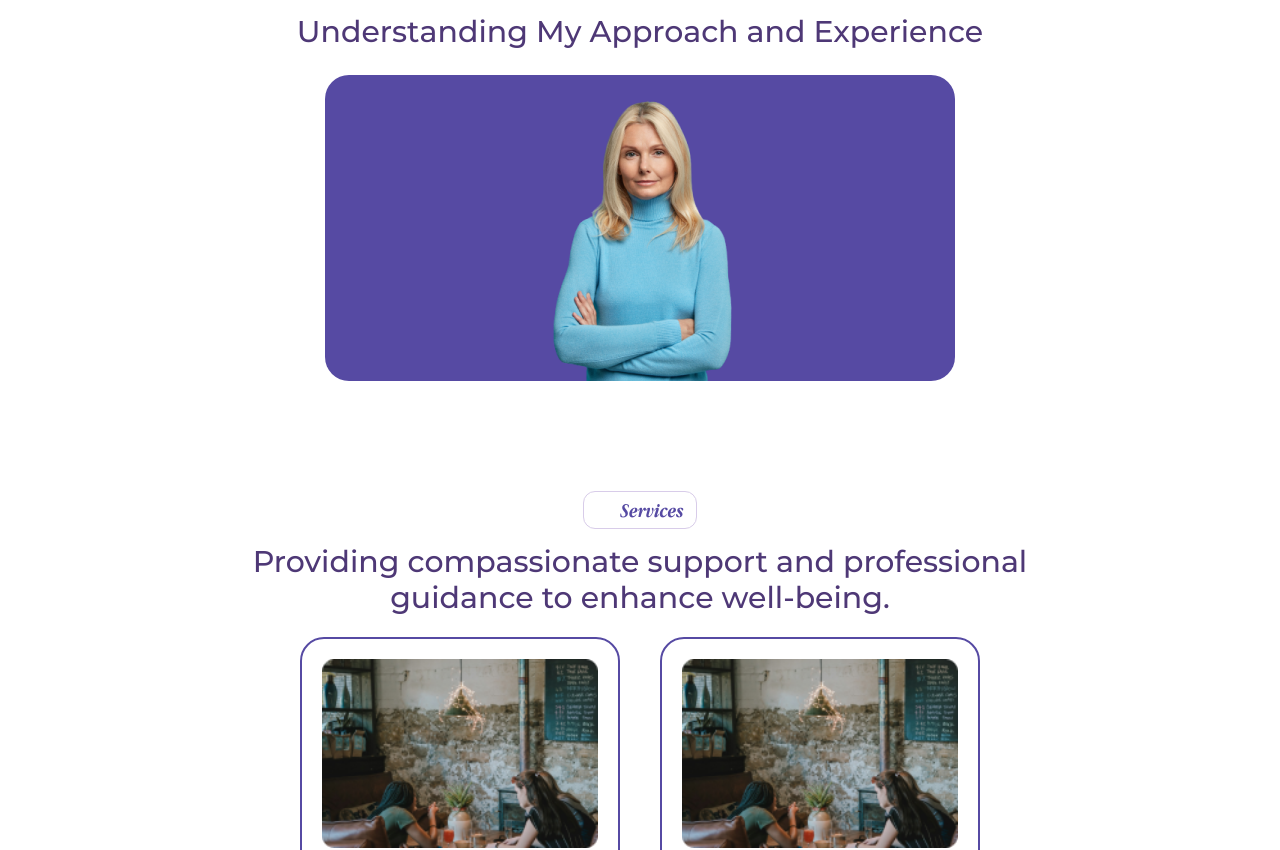
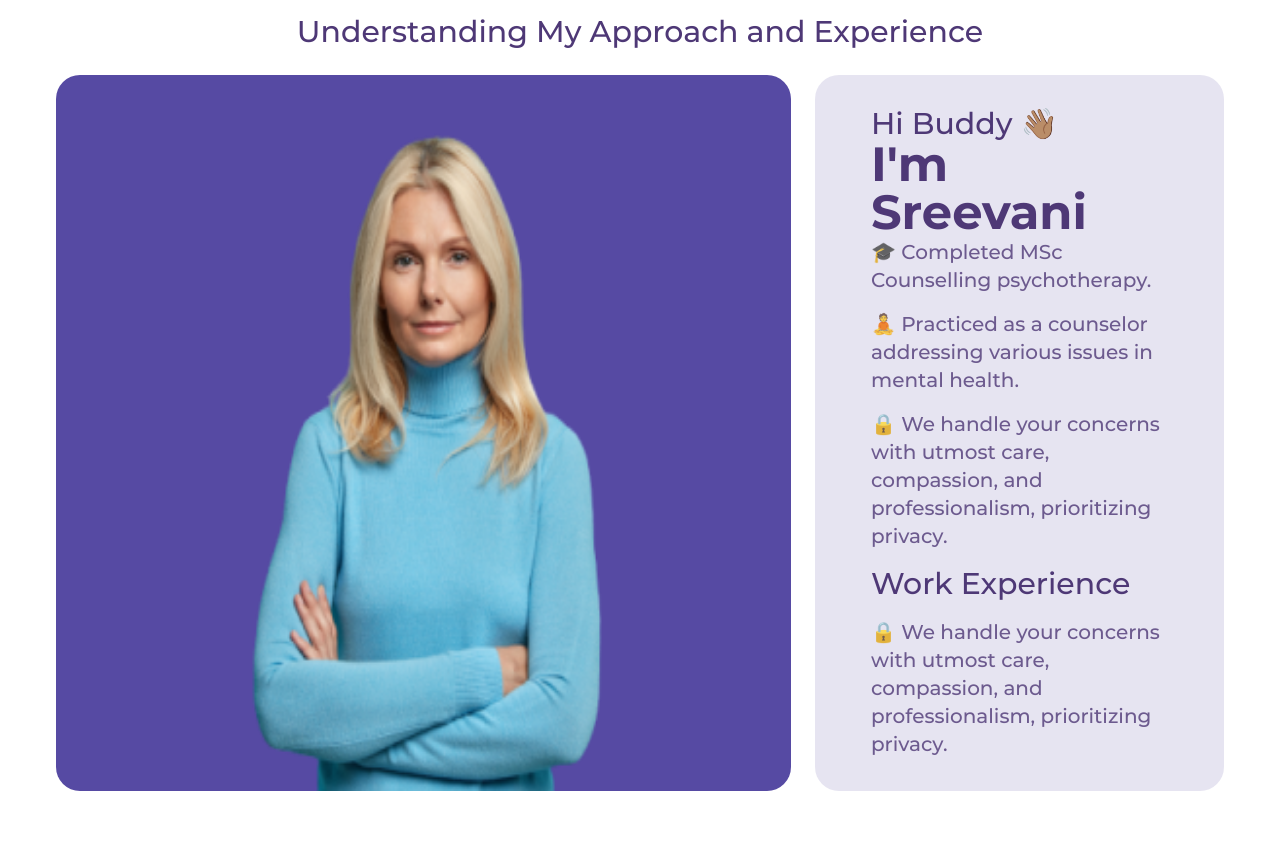
Before and after one commit to Kar99k/holistic-web, a React (Vite) app: page / in a window 1280 px wide. Shown: the part 957-1807 px from the top of the page. Built offline with nearby package versions, Linux system fonts and the light colour scheme; some icons are missing.

Commit message:
feat(ui): about section completed

```diff
--- a/src/components/organisms/AboutMe.tsx
+++ b/src/components/organisms/AboutMe.tsx
@@ -2,7 +2,7 @@ import SectionHeader from 'components/molecules/SectionHeader'
 import ProPic from '../../assets/Pic/ProPic.png'
 export default function AboutMe() {
   return (
-    <div className="flex max-w-[1440px] flex-col gap-6 md:p-7">
+    <div className="flex max-w-[1440px] flex-col items-center gap-6 md:p-7">
       {/* Section Header*/}
       <SectionHeader
         icon="weui:me-filled"
@@ -11,21 +11,21 @@ export default function AboutMe() {
       />
 
       {/*Image Section*/}
-
-      <div className="mx-7 flex justify-center rounded-3xl bg-primary">
-        <img src={ProPic} />
+      <div className="mx-7 flex flex-col gap-6 lg:flex-row">
+        <div className="flex justify-center rounded-3xl bg-primary lg:w-3/4 xl:w-full">
+          <img src={ProPic} className="xl:w-[384px]" />
         </div>
 
         {/*Content Section*/}
-      <div className="mx-7 flex flex-col rounded-3xl bg-primary15 px-14 py-8 md:hidden">
-        <div className="font-montserratMedium text-xl text-textColor">
+        <div className="flex flex-col rounded-3xl bg-primary15 px-14 py-8 lg:w-1/2">
+          <div className="font-montserratMedium text-xl text-textColor xl:text-3xl">
             Hi Buddy 👋🏽
           </div>
-        <div className="font-montserratBold text-3xl text-textColor">
-          Im Sreevani
+          <div className="font-montserratBold text-3xl text-textColor xl:text-5xl">
+            I&#39;m Sreevani
           </div>
 
-        <div className="flex flex-col gap-4 font-montserratMedium text-sm text-textColor80">
+          <div className="flex flex-col gap-4 font-montserratMedium text-sm text-textColor80 xl:text-xl">
             <ol>🎓 Completed MSc Counselling psychotherapy.</ol>
             <ol>
               🧘 Practiced as a counselor addressing various issues in mental
@@ -36,10 +36,10 @@ export default function AboutMe() {
               professionalism, prioritizing privacy.
             </ol>
           </div>
-        <div className="mt-4 font-montserratMedium text-xl text-textColor">
+          <div className="mt-4 font-montserratMedium text-xl text-textColor xl:text-3xl">
             Work Experience
           </div>
-        <div className="mt-4 font-montserratMedium text-sm text-textColor80">
+          <div className="mt-4 font-montserratMedium text-sm text-textColor80 xl:text-xl">
             <ol>
               🔒 We handle your concerns with utmost care, compassion, and
               professionalism, prioritizing privacy.
@@ -47,5 +47,6 @@ export default function AboutMe() {
           </div>
         </div>
       </div>
+    </div>
   )
 }
```
Lines whose indentation alone changed are shown as unchanged.
